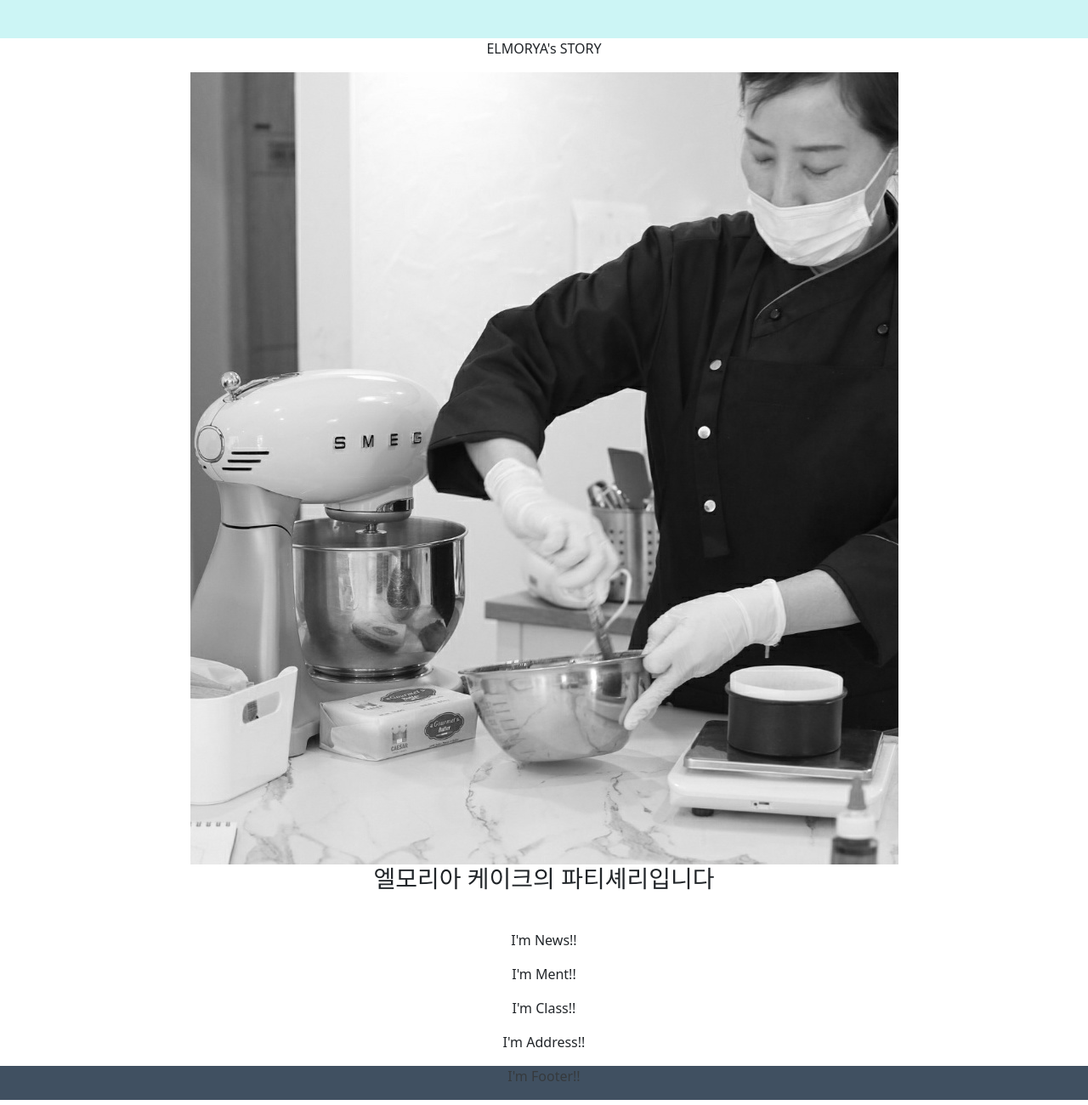
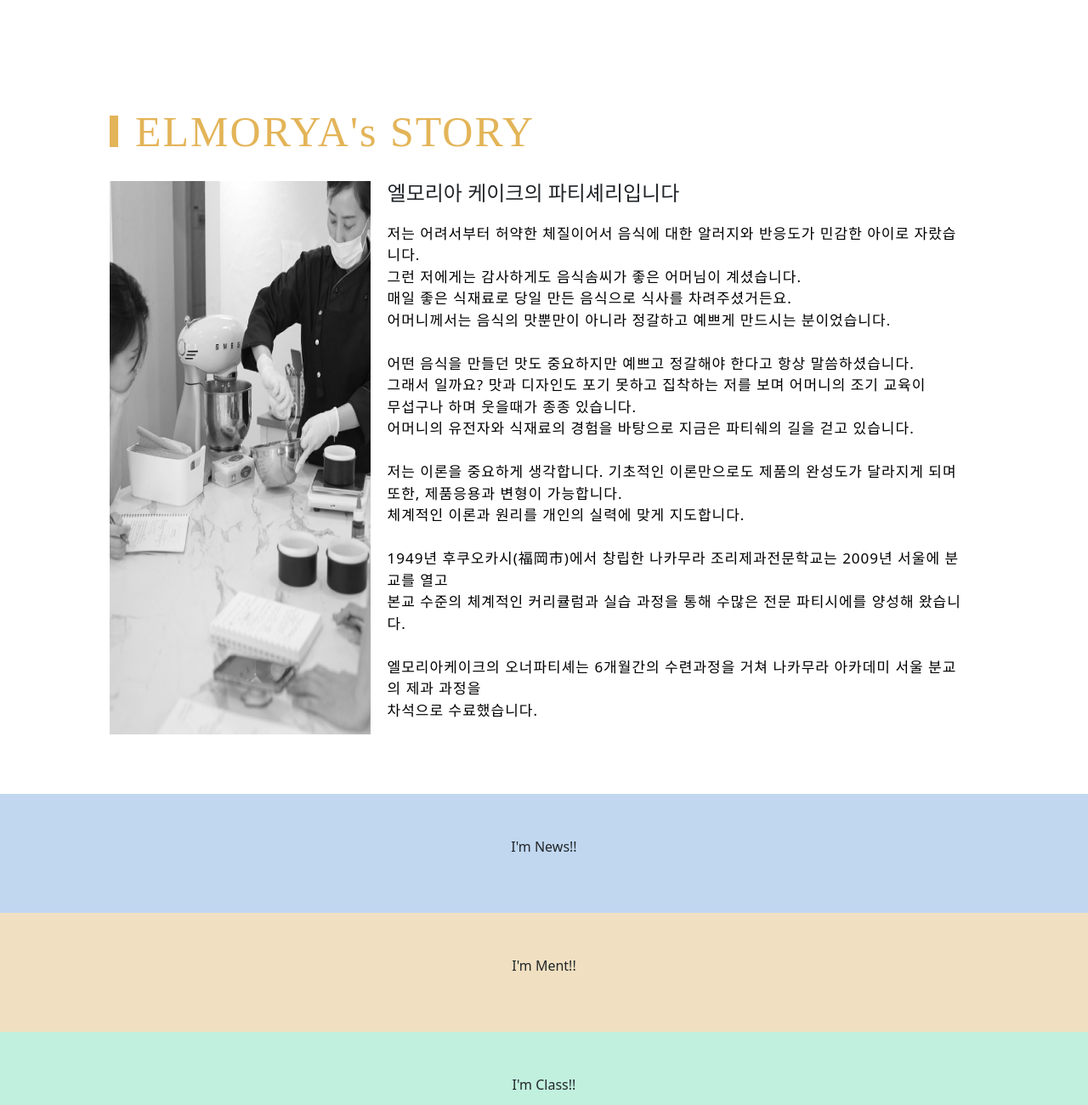
Before and after one commit to Itzelic-01/ElmoryaCake, a plain HTML site: page index.html in a window 1280 px wide. Shown: the part 1480-2780 px from the top of the page at 85% size. Drawn offline with nearby package versions, Linux system fonts and the light colour scheme; a web font is replaced by a local one.

Commit message:
0816_스토리섹션 추가

```diff
--- a/index.html
+++ b/index.html
@@ -17,6 +17,7 @@
         <link rel="preconnect" href="https://fonts.googleapis.com">
 <link rel="preconnect" href="https://fonts.gstatic.com" crossorigin>
 <link href="https://fonts.googleapis.com/css2?family=Crimson+Text&family=Diphylleia&family=Gowun+Batang:wght@700&family=Gowun+Dodum&family=Grandiflora+One&family=Gugi&family=IBM+Plex+Sans+KR:wght@100&family=Nanum+Gothic+Coding:wght@400;700&family=Nanum+Gothic:wght@800&family=Noto+Sans+KR:wght@100;400&family=Noto+Serif+KR&family=Playfair+Display&family=Stylish&display=swap" rel="stylesheet">
+<link href="https://fonts.googleapis.com/css2?family=Crimson+Text&family=Diphylleia&family=Gowun+Batang:wght@700&family=Gowun+Dodum&family=Grandiflora+One&family=Gugi&family=IBM+Plex+Sans+KR:wght@100&family=Judson&family=Nanum+Gothic+Coding:wght@400;700&family=Nanum+Gothic:wght@800&family=Noto+Sans+KR:wght@100;400&family=Noto+Serif+KR&family=Playfair+Display&family=Stylish&display=swap" rel="stylesheet">
     </head>
 
     <body>
@@ -28,10 +29,10 @@
                 </div> -->
                 <ul>
                     <li><a href="#cake">케이크</a></li>
+                    <li><a href="#story">소개</a></li>
+                    <li><a href="#main" onclick="location.reload();"><img src="assets/logo/elmorya_golden.png" alt="로고"></a></li>
                     <li><a href="#class">클래스</a></li>
-                    <li><a href="#main"><img src="assets/logo/elmorya_golden.png" alt="로고"></a></li>
-                    <li><a href="#story">소개</a></li>
-                    <li><a href="#locate">위치</a></li>
+                    <li><a href="#address">위치</a></li>
                 </ul>
             </nav>
         </header>
@@ -75,7 +76,7 @@
 
 
             <!-- 케이크 섹션 -->
-            <section class="Cake">
+            <section class="Cake" id="cake">
                 <div class="Photogrid">
                     <div class="row">
 
@@ -198,16 +199,37 @@
                 </div>
             </section>
 
-            <section class="Story">
-                <div class="Title">
-                    <div class="Bline"></div>
-                    <p>ELMORYA's STORY</p>
-                </div>
+            <!-- 스토리 섹션 -->
+            <section class="Story" id="story">
                 <div class="Storybox">
-                    <img src="assets/story.jpeg" />
-                    <div class="content">
-                        <h3>엘모리아 케이크의 파티셰리입니다</h3>
-                        <p>저는 어려서부터..</p>
+                    <div class="Title">
+                        <h3 class="Bline"></h3><h3>ELMORYA's STORY</h3>
+                    </div>
+                    <div class="Contentbox">
+                        <img src="assets/story.jpg" />
+                        <div class="content">
+                            <h4>엘모리아 케이크의 파티셰리입니다</h4>
+                            <p> 저는 어려서부터 허약한 체질이어서 음식에 대한 알러지와 반응도가 민감한 아이로 자랐습니다.<br>
+                                그런 저에게는 감사하게도 음식솜씨가 좋은 어머님이 계셨습니다.<br>
+                                매일 좋은 식재료로 당일 만든 음식으로 식사를 차려주셨거든요.<br>
+                                어머니께서는 음식의 맛뿐만이 아니라 정갈하고 예쁘게 만드시는 분이었습니다.<br>
+                                <br>
+                                어떤 음식을 만들던 맛도 중요하지만  예쁘고 정갈해야 한다고 항상 말씀하셨습니다.<br>
+                                그래서 일까요? 맛과 디자인도 포기 못하고 집착하는 저를 보며 어머니의 조기 교육이<br>
+                                무섭구나 하며 웃을때가 종종 있습니다.<br>
+                                어머니의 유전자와 식재료의 경험을 바탕으로 지금은 파티쉐의 길을 걷고 있습니다.<br>
+                                <br>
+                                저는 이론을 중요하게 생각합니다. 기초적인 이론만으로도 제품의 완성도가 달라지게 되며<br>
+                                또한, 제품응용과 변형이 가능합니다.<br>
+                                체계적인 이론과 원리를 개인의 실력에 맞게 지도합니다.<br>
+                                <br>
+                                1949년 후쿠오카시(福岡市)에서 창립한 나카무라 조리제과전문학교는 2009년 서울에 분교를 열고<br>
+                                본교 수준의 체계적인 커리큘럼과 실습 과정을 통해 수많은 전문 파티시에를 양성해 왔습니다.<br>
+                                <br>
+                                엘모리아케이크의 오너파티셰는 6개월간의 수련과정을 거쳐 나카무라 아카데미 서울 분교의 제과 과정을<br>
+                                차석으로 수료했습니다.
+                            </p>
+                        </div>
                     </div>
                 </div>
             </section>
@@ -220,11 +242,11 @@
                 <p>I'm Ment!!</p>
             </section>
 
-            <section class="Class">
+            <section class="Class" id="class">
                 <p>I'm Class!!</p>
             </section>
 
-            <section class="Address">
+            <section class="Address" id="locate">
                 <p>I'm Address!!</p>
             </section>
         </main>
--- a/style.css
+++ b/style.css
@@ -23,6 +23,7 @@ header {
     justify-content: center;
     transition: background-color 0.2s ease-in;
     z-index: 100;
+    box-shadow: 0 5px 45px rgba(69, 69, 68, 0.6);
 }
 
 .Nav ul {
@@ -179,6 +180,7 @@ section {
     display: flex;
     justify-content: center;
     align-items: center;
+    padding: 30px;
     /* background-color: #0053b3; */
 
 }
@@ -266,7 +268,7 @@ section {
     object-fit: cover;
 }
 
-.content p {
+.content .desc {
     color: #ffffff;
     font-size: 80%;
     line-height: 150%;
@@ -291,14 +293,12 @@ section {
     display: flex;
     align-content: center;
     justify-content: center;
-    background-color: rgb(204, 245, 245);
-    padding: 130px;
+    padding: 100px;
 }
 
 .Logobox {
-    width: 90%;
+    width: 100%;
     height: auto;
-    /* background-color: aquamarine; */
 }
 
 .Logobox img {
@@ -306,15 +306,128 @@ section {
     filter: opacity(0.5) drop-shadow(0 0 0 #262626);
 }
 
+.Story {
+    width: 100%;
+    height: auto;
+    display: flex;
+    align-content: center;
+    justify-content: center;
+    padding: 50px;
+}
+
+.Storybox {
+    width: 90%;
+    height: auto;
+    display: flex;
+    flex-direction: column;
+    justify-content: center;
+    align-content: center;
+    padding: 20px;
+}
+
+.Storybox .Title {
+    width: 100%;
+    display: flex;
+    align-items: center;
+    margin-bottom: 20px;
+}
+
+.Storybox .Title .Bline {
+    width: 10px;
+    height: 55%;
+    display: inline-block;
+    background-color: #e3b458;
+    margin-right: 20px;
+}
+
+.Storybox .Title h3 {
+    letter-spacing: 2px;
+    font-family: "Times New Roman", Times, serif;
+    color: #e3b458;
+    font-size: 50px;
+}
+
+.Storybox .Contentbox {
+    width: 100%;
+    display: flex;
+    flex-direction: row;
+}
+
+.Contentbox img {
+    width: 30%;
+}
+
+.Contentbox .content {
+    width: 70%;
+    justify-content: flex-start;
+    margin-left: 20px;
+    margin-right: 20px;
+}
+
+.content h4 {
+    text-align: left;
+    margin-bottom: 20px;
+}
+
+.content p {
+    text-align: left;
+    letter-spacing: 1px;
+    font-size: 17px;
+    color: black;
+}
+
+.News {
+    width: 100%;
+    height: auto;
+    display: flex;
+    align-content: center;
+    justify-content: center;
+    padding: 50px;
+    background-color: #c1d7f0;
+}
+
+.Class {
+    width: 100%;
+    height: auto;
+    display: flex;
+    align-content: center;
+    justify-content: center;
+    padding: 50px;
+    background-color: #c1f0df;
+}
+
+.Ment {
+    width: 100%;
+    height: auto;
+    display: flex;
+    align-content: center;
+    justify-content: center;
+    padding: 50px;
+    background-color: #f0e0c1;
+}
+
+.Address {
+    width: 100%;
+    height: auto;
+    display: flex;
+    align-content: center;
+    justify-content: center;
+    padding: 50px;
+    background-color: #e1f0c1;
+}
+
 footer {
     width: 100%;
+    height: auto;
     display: flex;
-    background-color: #2c3e50;
+    align-content: center;
+    justify-content: center;
+    background-color: #4d502c;
     opacity: 0.9;
     bottom: 0;
 }
 
-
+/* 반응형 media 쿼리 */
 @media screen and (max-width: 768px) {
     .Nav ul {
         display: block;
```
Also changed, not shown: assets/story.jpeg (deleted), assets/story.jpg (added).
